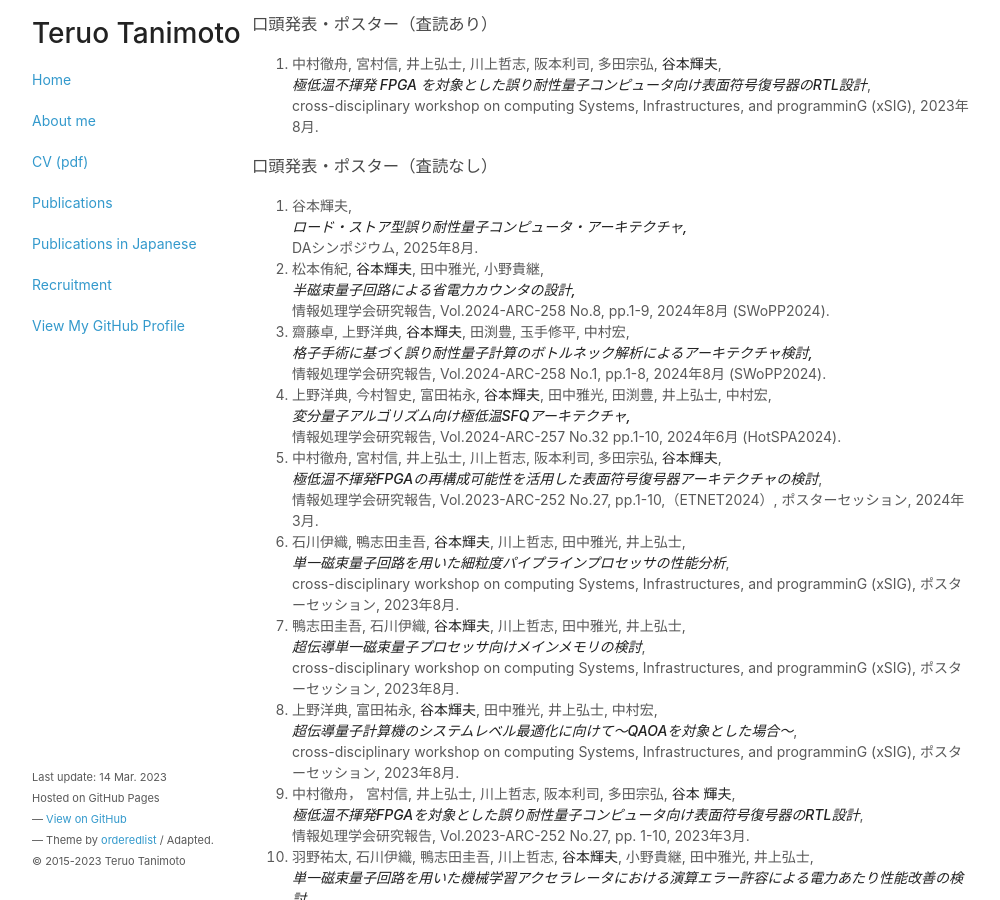
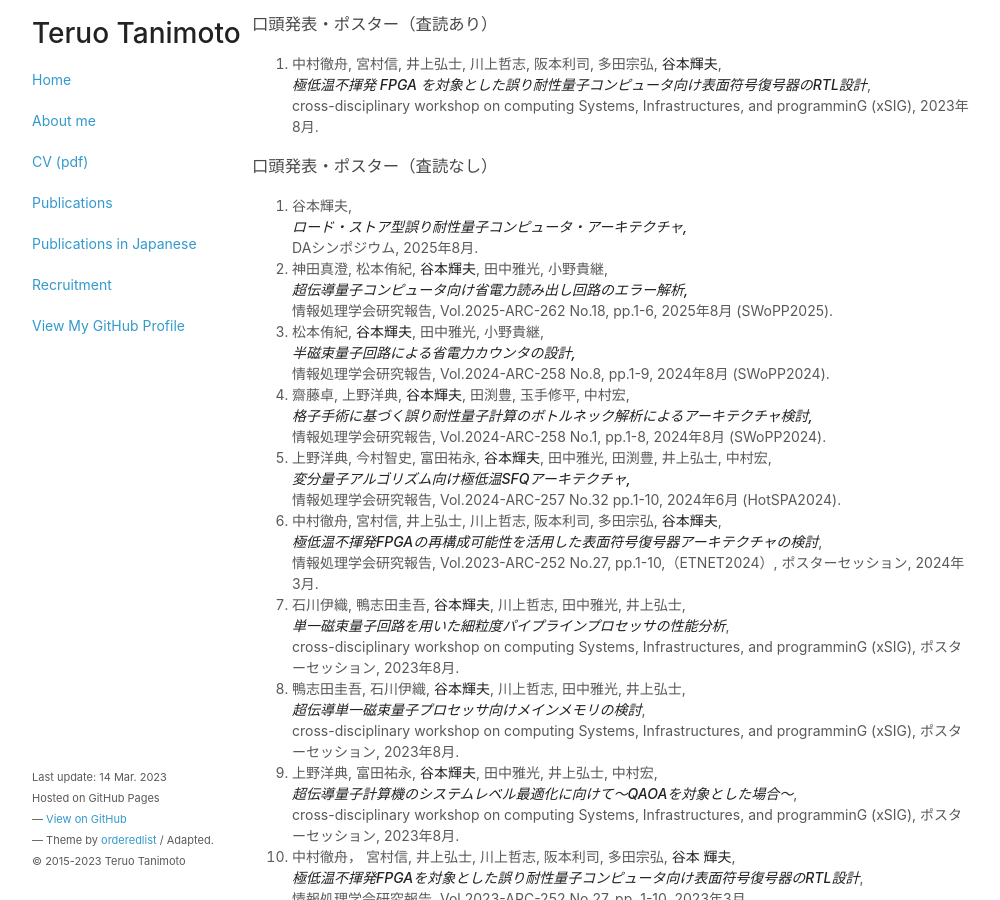
Before and after one commit to teruo41/teruo41.github.io, a Jekyll site: the page built from pubsj.md, in a window 1280 px wide and 900 px high, scrolled down 687 px. Shown: the whole window, without its empty margins (138-1138 px from the left). Built offline with Jekyll 4.4.1, drawn with Linux system fonts in a browser that asks for light colours.

Commit message:
Update pubsj.md

```diff
--- a/pubsj.md
+++ b/pubsj.md
@@ -53,6 +53,10 @@ title: Publications in Japanese
 0. 谷本輝夫,
    ***ロード・ストア型誤り耐性量子コンピュータ・アーキテクチャ,***
    DAシンポジウム, 2025年8月.
+
+0. 神田真澄, 松本侑紀, __谷本輝夫__, 田中雅光, 小野貴継,
+   ***超伝導量子コンピュータ向け省電力読み出し回路のエラー解析,***
+   情報処理学会研究報告, Vol.2025-ARC-262 No.18, pp.1-6, 2025年8月 (SWoPP2025).
 
 0. 松本侑紀, __谷本輝夫__, 田中雅光, 小野貴継,
    ***半磁束量子回路による省電力カウンタの設計,***
```
